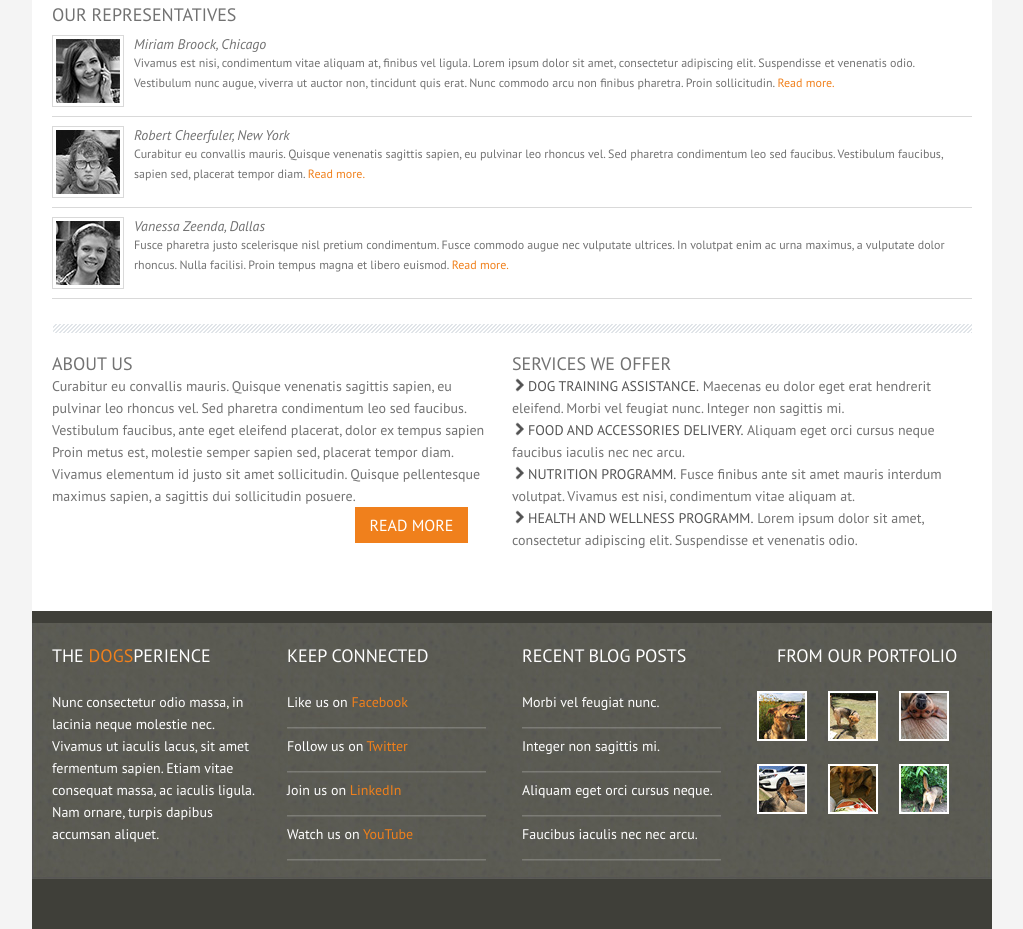
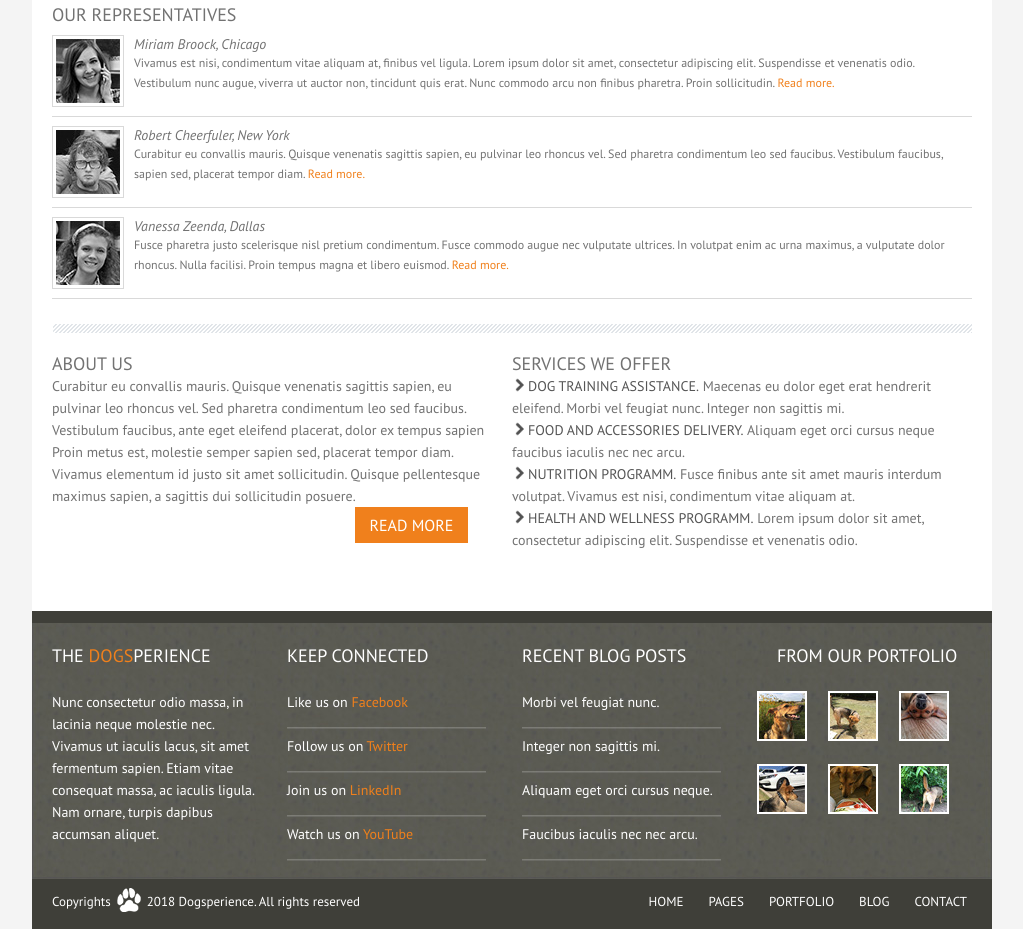
Before and after one commit to Loratadin/Dogsperience, a plain HTML site: page Index.html in a window 1280 px wide. Shown: the part 1114-2043 px from the top of the page, without its empty margins (128-1151 px from the left). Drawn offline with Linux system fonts and the light colour scheme.

Commit message:
Change footer grid padding and footer last line background

```diff
--- a/styles/style.css
+++ b/styles/style.css
@@ -541,6 +541,7 @@ address {
 
 .footer-grid-container {
     overflow: hidden;
+    padding: 23px 10px 2px 10px;
 }
 
 .footer-grid-column {
@@ -553,7 +554,6 @@ address {
     position: relative;
     background-image: url('../images/footer.jpg');
     color: white;
-    padding: 23px 10px 19px 10px;
 }
 
 .footer-separator {
@@ -580,13 +580,6 @@ address {
 
 .footer-last-line {
     overflow: hidden;
-}
-
-.footer::after {
-    content: "";
-    position: absolute;
-    bottom: 0;
-    left: 0;
     background: #3f3f39;
     height: 50px;
     width: 960px;
```
